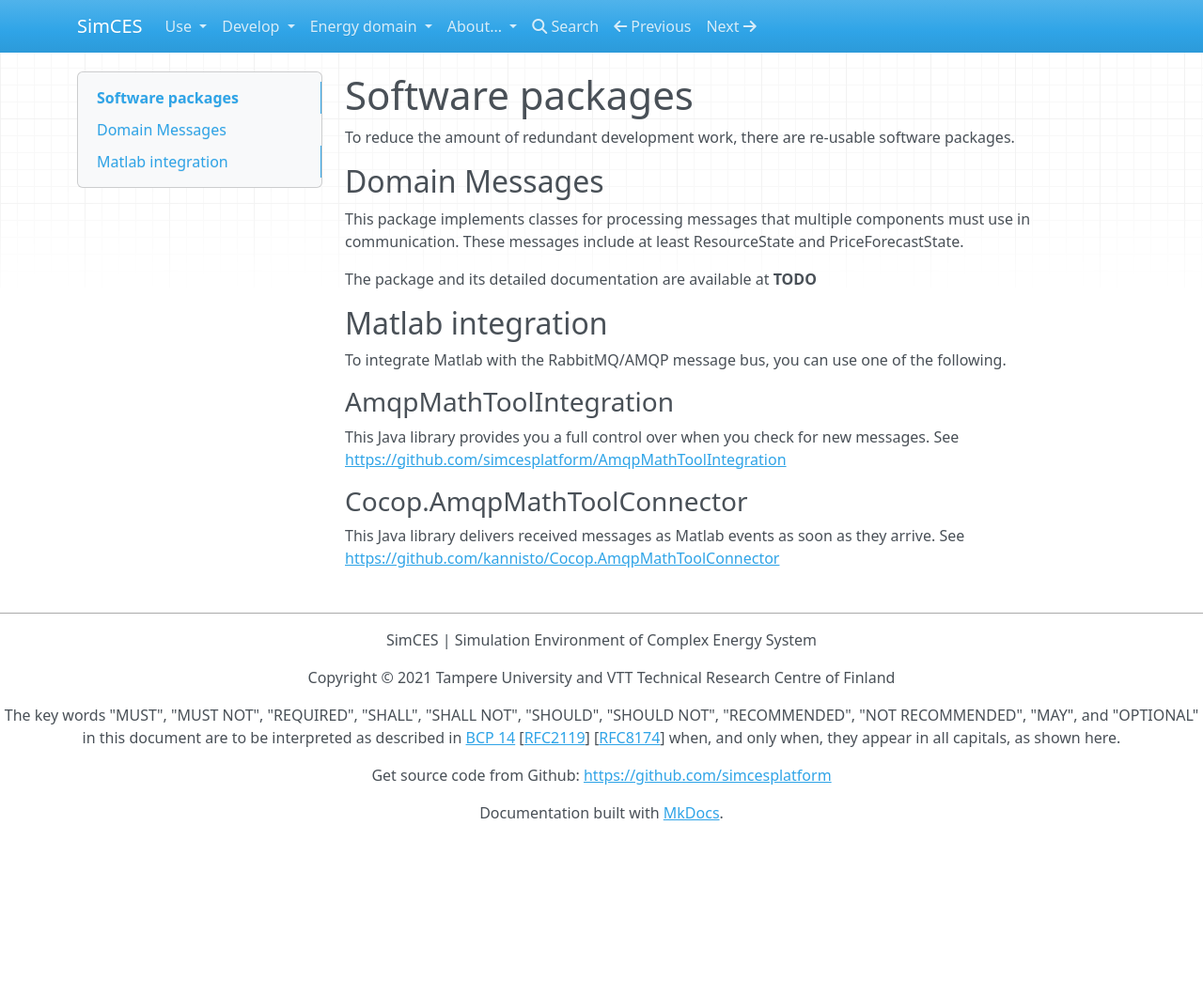
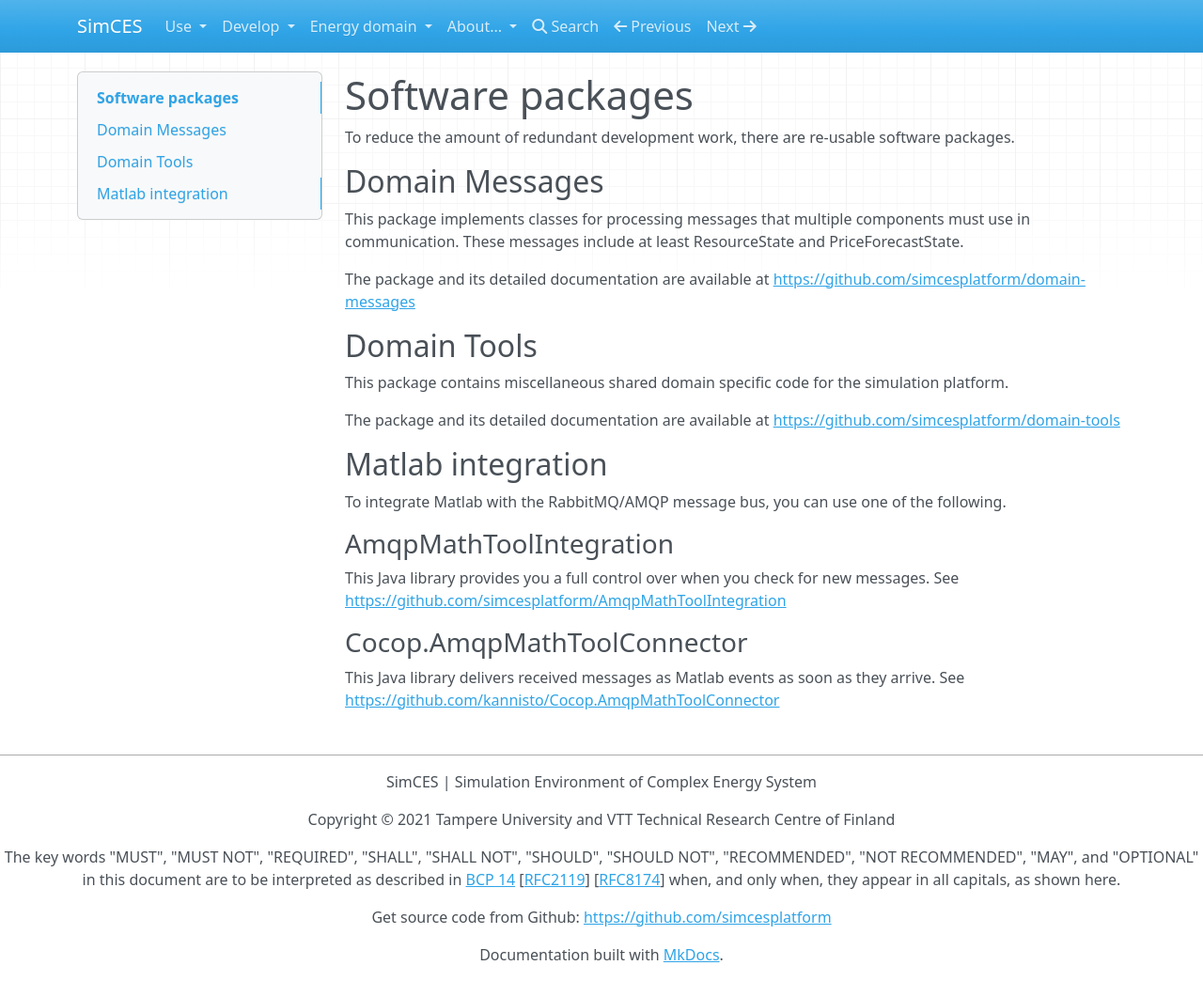
Before and after one commit to simcesplatform/simcesplatform.github.io, an MkDocs documentation site: the page built from markdown/energy_software-pkg.md, in a window 1280 px wide and 1044 px high. Shown: the whole window at 94% size. Built offline with MkDocs 1.6.1, drawn with Linux system fonts in a browser that asks for light colours; nearby versions of some CDN libraries; library files that are not in the unit come from our copies.

Commit message:
Links to software packages added

```diff
--- a/markdown/energy_software-pkg.md
+++ b/markdown/energy_software-pkg.md
@@ -1,15 +1,19 @@
 # Software packages
 
 To reduce the amount of redundant development work, there are re-usable software packages.
-
 
 ## Domain Messages
 
 This package implements classes for processing messages that multiple components must use in communication.
 These messages include at least ResourceState and PriceForecastState.
 
-The package and its detailed documentation are available at **TODO**
+The package and its detailed documentation are available at [https://github.com/simcesplatform/domain-messages](https://github.com/simcesplatform/domain-messages)
 
+## Domain Tools
+
+This package contains miscellaneous shared domain specific code for the simulation platform.
+
+The package and its detailed documentation are available at [https://github.com/simcesplatform/domain-tools](https://github.com/simcesplatform/domain-tools)
 
 ## Matlab integration
 
```
Also changed, not shown: markdown/core_sim-tools.md (+2 -2 lines).
